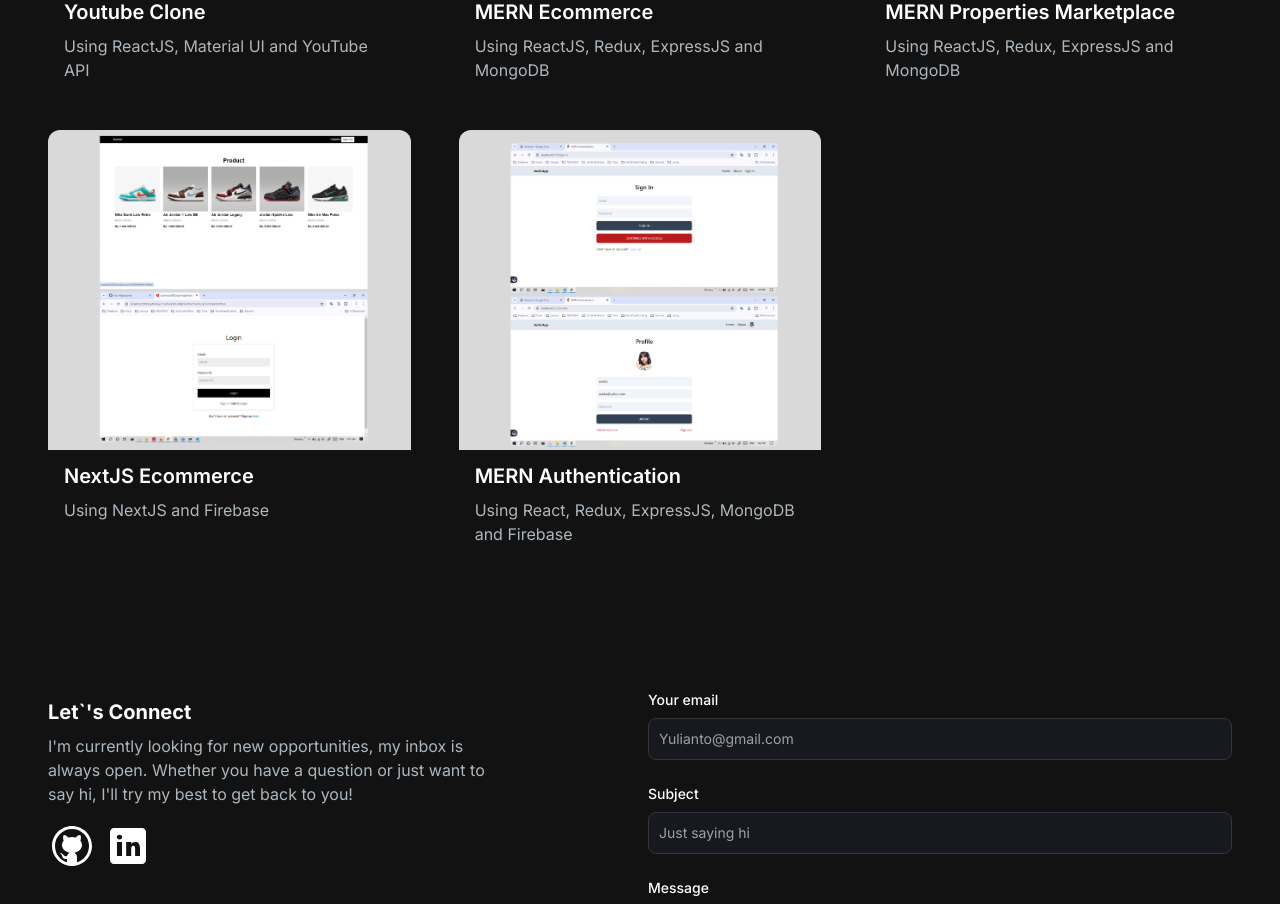
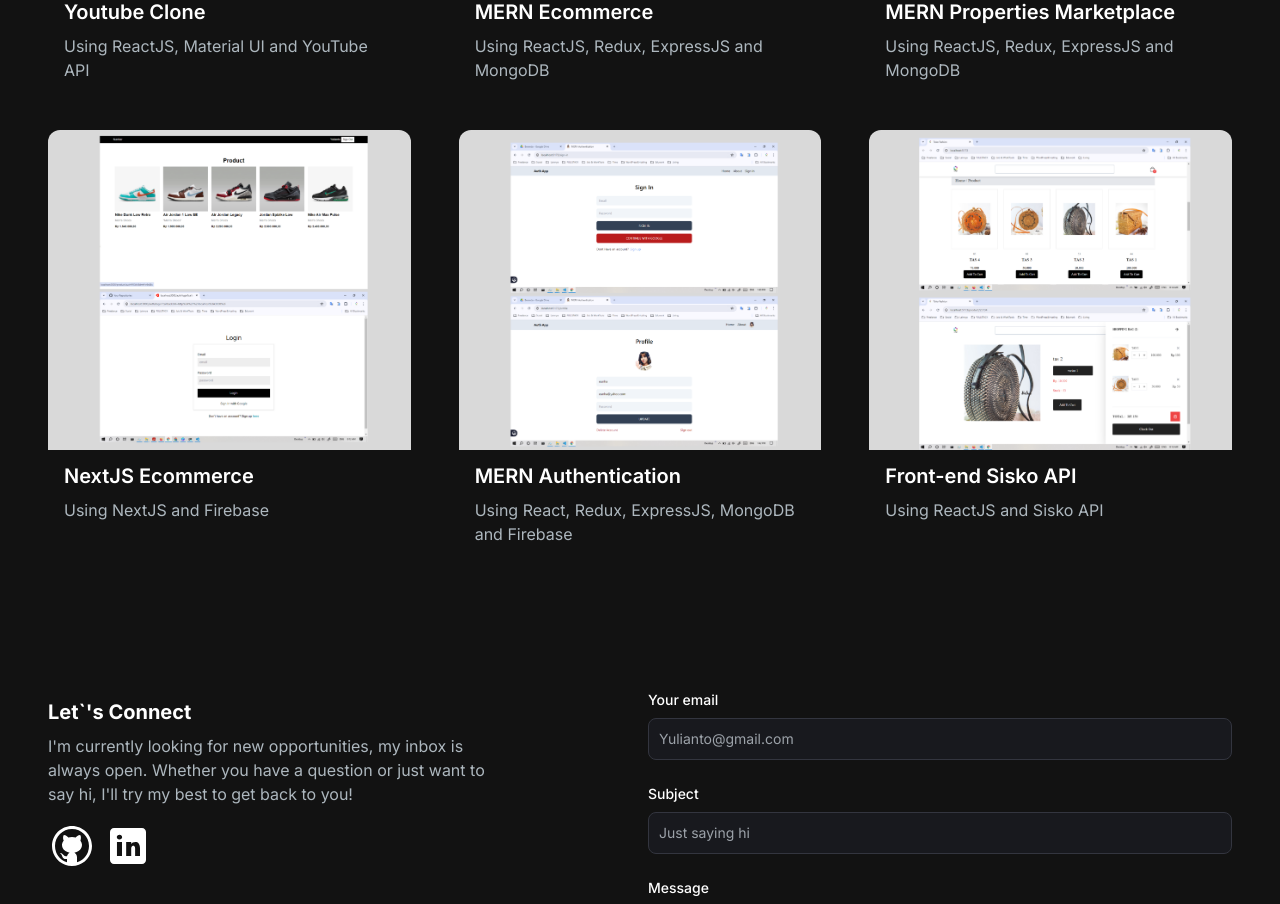
Before and after one commit to yuliantocode93/yulianto-porto, a Next.js app: page / in a window 1280 px wide. Shown: the part 2960-3864 px from the top of the page. Built offline with nearby package versions, Linux system fonts and the light colour scheme.

Commit message:
update code

```diff
--- a/src/app/components/ProjectsSection.jsx
+++ b/src/app/components/ProjectsSection.jsx
@@ -94,6 +94,14 @@
     tag: ["Web"],
     previewUrl: "https://github.com/yuliantocode93/mern-authentication.git",
   },
+  {
+    id: 12,
+    title: "Front-end Sisko API",
+    description: "Using ReactJS and Sisko API",
+    image: "/images/projects/sisko-api.png",
+    tag: ["Web"],
+    previewUrl: "https://github.com/yuliantocode93/FE-Sisko-API.git",
+  },
 ];
 
 const ProjectsSection = () => {
```
Also changed, not shown: public/images/projects/sisko-api.png (added).
